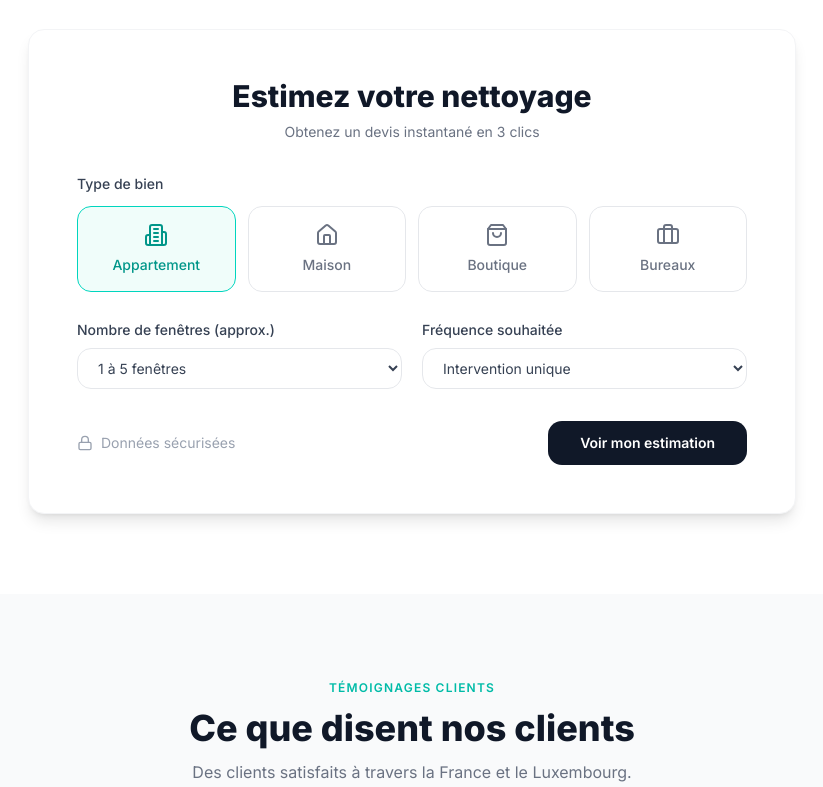
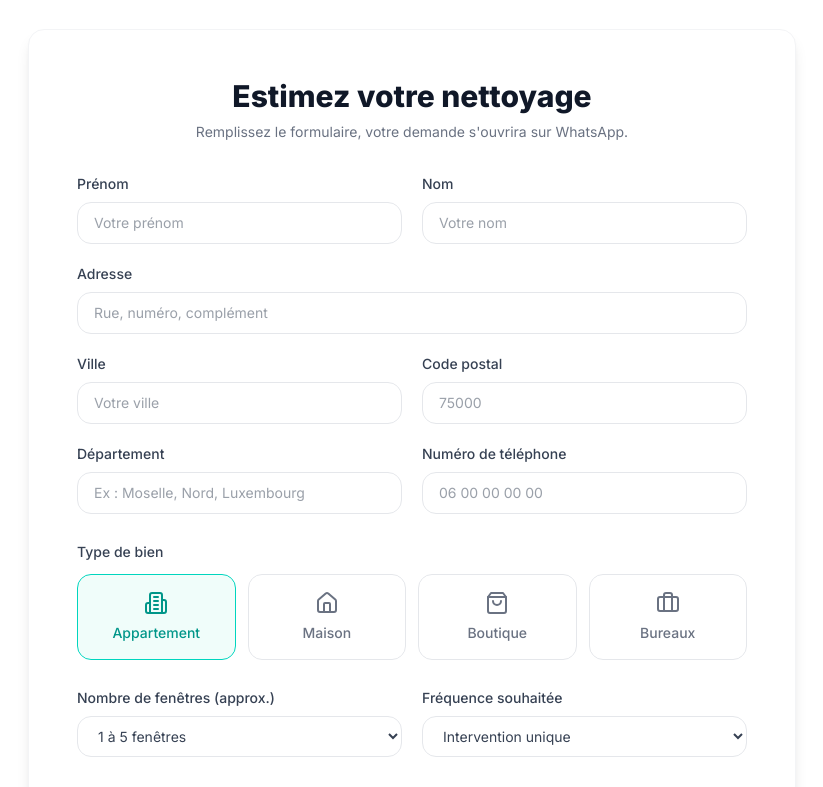
Before and after one commit to RENOLIX/vittre.github.io, a React (Vite) app: page / in a window 1280 px wide. Shown: the part 3660-4447 px from the top of the page, without its empty margins (228-1051 px from the left). Built offline with nearby package versions, Linux system fonts and the light colour scheme.

Commit message:
Add WhatsApp quote request form

```diff
--- a/src/pages/Index.tsx
+++ b/src/pages/Index.tsx
@@ -1,4 +1,4 @@
-import { useState } from "react";
+import { type FormEvent, useState } from "react";
 import { Link } from "react-router-dom";
 import { Building2, Home, ShoppingBag, Briefcase, Check, Lock, Phone, Mail, ArrowRight, Wind, Layers, MoveUp, MapPin } from "lucide-react";
 import StaggeredMenu from "@/components/StaggeredMenu.tsx";
@@ -384,6 +384,45 @@ function DevisSection() {
   const [selected, setSelected] = useState<PropertyType>("Appartement");
   const [windows, setWindows] = useState("1 à 5 fenêtres");
   const [frequency, setFrequency] = useState("Intervention unique");
+  const [firstName, setFirstName] = useState("");
+  const [lastName, setLastName] = useState("");
+  const [address, setAddress] = useState("");
+  const [city, setCity] = useState("");
+  const [postalCode, setPostalCode] = useState("");
+  const [department, setDepartment] = useState("");
+  const [phoneNumber, setPhoneNumber] = useState("");
+
+  const handleSubmit = (event: FormEvent<HTMLFormElement>) => {
+    event.preventDefault();
+
+    const message = [
+      "Bonjour LVTV Clean Service,",
+      "",
+      "Je souhaite demander un devis pour un nettoyage de vitres.",
+      "",
+      "Informations client :",
+      `- Nom : ${lastName}`,
+      `- Prénom : ${firstName}`,
+      `- Téléphone : ${phoneNumber}`,
+      `- Adresse : ${address}`,
+      `- Ville : ${city}`,
+      `- Code postal : ${postalCode}`,
+      `- Département : ${department}`,
+      "",
+      "Détails de la demande :",
+      `- Type de bien : ${selected}`,
+      `- Nombre de fenêtres : ${windows}`,
+      `- Fréquence souhaitée : ${frequency}`,
+      "",
+      "Merci de me recontacter pour un devis.",
+    ].join("\n");
+
+    window.open(
+      `https://wa.me/33609702019?text=${encodeURIComponent(message)}`,
+      "_blank",
+      "noopener,noreferrer",
+    );
+  };
 
   return (
     <section id="devis" className="px-6 py-20 bg-white">
@@ -391,7 +430,52 @@ function DevisSection() {
         <div className="bg-white rounded-2xl border border-gray-100 shadow-lg p-8 md:p-12">
           <div className="text-center mb-8">
             <h2 className="text-3xl font-extrabold text-gray-900 mb-2">Estimez votre nettoyage</h2>
-            <p className="text-gray-500 text-sm">Obtenez un devis instantané en 3 clics</p>
+            <p className="text-gray-500 text-sm">Remplissez le formulaire, votre demande s'ouvrira sur WhatsApp.</p>
+          </div>
+          <form onSubmit={handleSubmit}>
+            <div className="grid sm:grid-cols-2 gap-5 mb-7">
+              <div>
+                <label className="text-sm font-medium text-gray-700 block mb-2" htmlFor="first-name">Prénom</label>
+                <input id="first-name" value={firstName} onChange={(e) => setFirstName(e.target.value)} required
+                  className="w-full border border-gray-200 rounded-xl px-4 py-2.5 text-sm text-gray-700 bg-white focus:outline-none focus:ring-2 focus:ring-teal-300"
+                  placeholder="Votre prénom" />
+              </div>
+              <div>
+                <label className="text-sm font-medium text-gray-700 block mb-2" htmlFor="last-name">Nom</label>
+                <input id="last-name" value={lastName} onChange={(e) => setLastName(e.target.value)} required
+                  className="w-full border border-gray-200 rounded-xl px-4 py-2.5 text-sm text-gray-700 bg-white focus:outline-none focus:ring-2 focus:ring-teal-300"
+                  placeholder="Votre nom" />
+              </div>
+              <div className="sm:col-span-2">
+                <label className="text-sm font-medium text-gray-700 block mb-2" htmlFor="address">Adresse</label>
+                <input id="address" value={address} onChange={(e) => setAddress(e.target.value)} required
+                  className="w-full border border-gray-200 rounded-xl px-4 py-2.5 text-sm text-gray-700 bg-white focus:outline-none focus:ring-2 focus:ring-teal-300"
+                  placeholder="Rue, numéro, complément" />
+              </div>
+              <div>
+                <label className="text-sm font-medium text-gray-700 block mb-2" htmlFor="city">Ville</label>
+                <input id="city" value={city} onChange={(e) => setCity(e.target.value)} required
+                  className="w-full border border-gray-200 rounded-xl px-4 py-2.5 text-sm text-gray-700 bg-white focus:outline-none focus:ring-2 focus:ring-teal-300"
+                  placeholder="Votre ville" />
+              </div>
+              <div>
+                <label className="text-sm font-medium text-gray-700 block mb-2" htmlFor="postal-code">Code postal</label>
+                <input id="postal-code" value={postalCode} onChange={(e) => setPostalCode(e.target.value)} required inputMode="numeric"
+                  className="w-full border border-gray-200 rounded-xl px-4 py-2.5 text-sm text-gray-700 bg-white focus:outline-none focus:ring-2 focus:ring-teal-300"
+                  placeholder="75000" />
+              </div>
+              <div>
+                <label className="text-sm font-medium text-gray-700 block mb-2" htmlFor="department">Département</label>
+                <input id="department" value={department} onChange={(e) => setDepartment(e.target.value)} required
+                  className="w-full border border-gray-200 rounded-xl px-4 py-2.5 text-sm text-gray-700 bg-white focus:outline-none focus:ring-2 focus:ring-teal-300"
+                  placeholder="Ex : Moselle, Nord, Luxembourg" />
+              </div>
+              <div>
+                <label className="text-sm font-medium text-gray-700 block mb-2" htmlFor="phone-number">Numéro de téléphone</label>
+                <input id="phone-number" value={phoneNumber} onChange={(e) => setPhoneNumber(e.target.value)} required type="tel"
+                  className="w-full border border-gray-200 rounded-xl px-4 py-2.5 text-sm text-gray-700 bg-white focus:outline-none focus:ring-2 focus:ring-teal-300"
+                  placeholder="06 00 00 00 00" />
+              </div>
             </div>
             <div className="mb-7">
               <p className="text-sm font-medium text-gray-700 mb-3">Type de bien</p>
@@ -399,6 +483,7 @@ function DevisSection() {
                 {propertyTypes.map(({ label, icon }) => (
                   <button
                     key={label}
+                    type="button"
                     onClick={() => setSelected(label)}
                     className={`flex flex-col items-center gap-2 py-4 px-3 rounded-xl border text-sm font-medium transition-all cursor-pointer ${
                       selected === label
@@ -437,10 +522,11 @@ function DevisSection() {
               <span className="flex items-center gap-2 text-sm text-gray-400">
                 <Lock className="w-4 h-4" /> Données sécurisées
               </span>
-            <button className="w-full sm:w-auto bg-gray-900 text-white text-sm font-semibold px-8 py-3 rounded-xl hover:bg-gray-800 transition-colors cursor-pointer">
-              Voir mon estimation
+              <button type="submit" className="w-full sm:w-auto bg-gray-900 text-white text-sm font-semibold px-8 py-3 rounded-xl hover:bg-gray-800 transition-colors cursor-pointer">
+                Demander mon devis sur WhatsApp
               </button>
             </div>
+          </form>
         </div>
       </div>
     </section>
```
Lines whose indentation alone changed are shown as unchanged.
